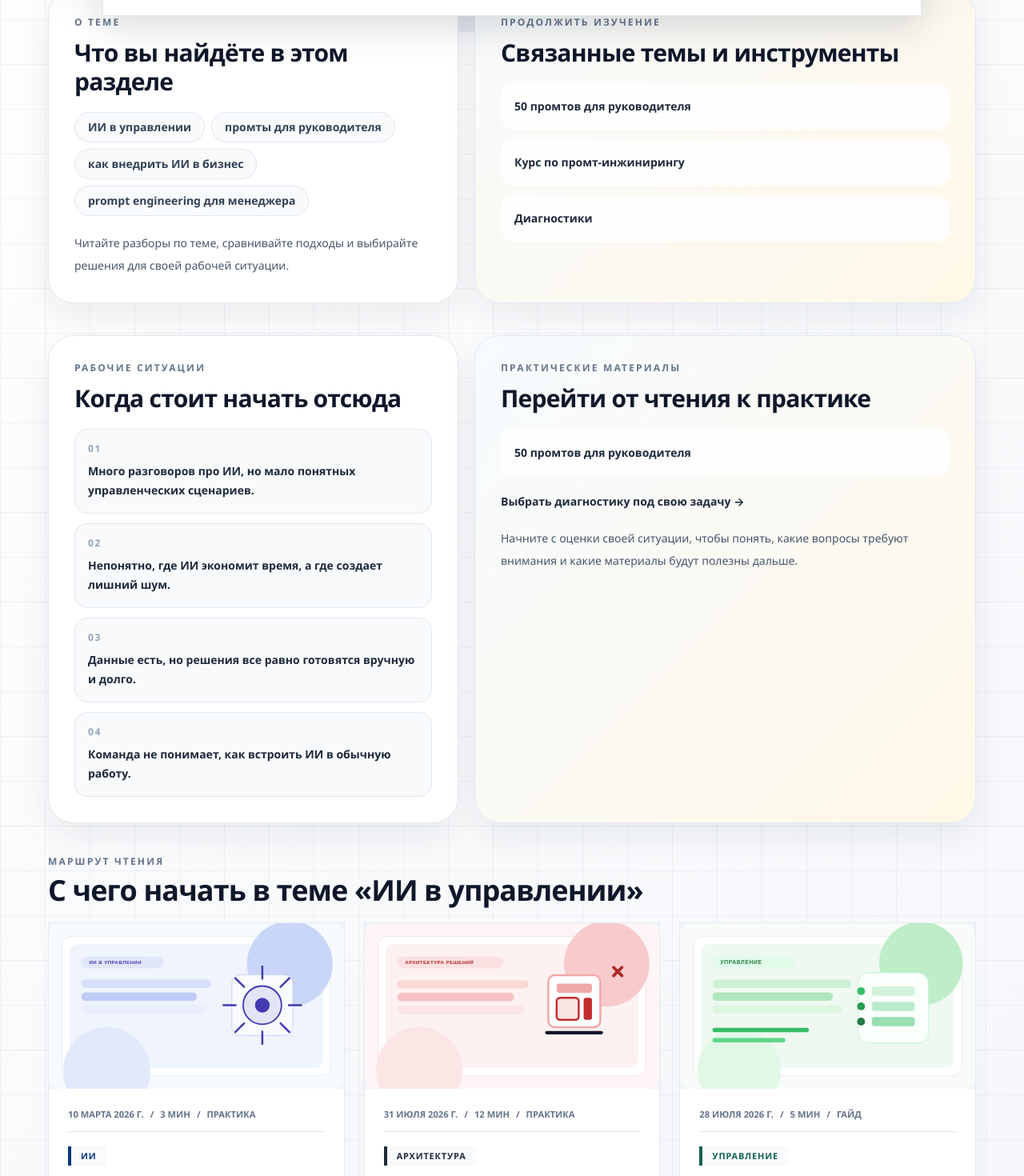
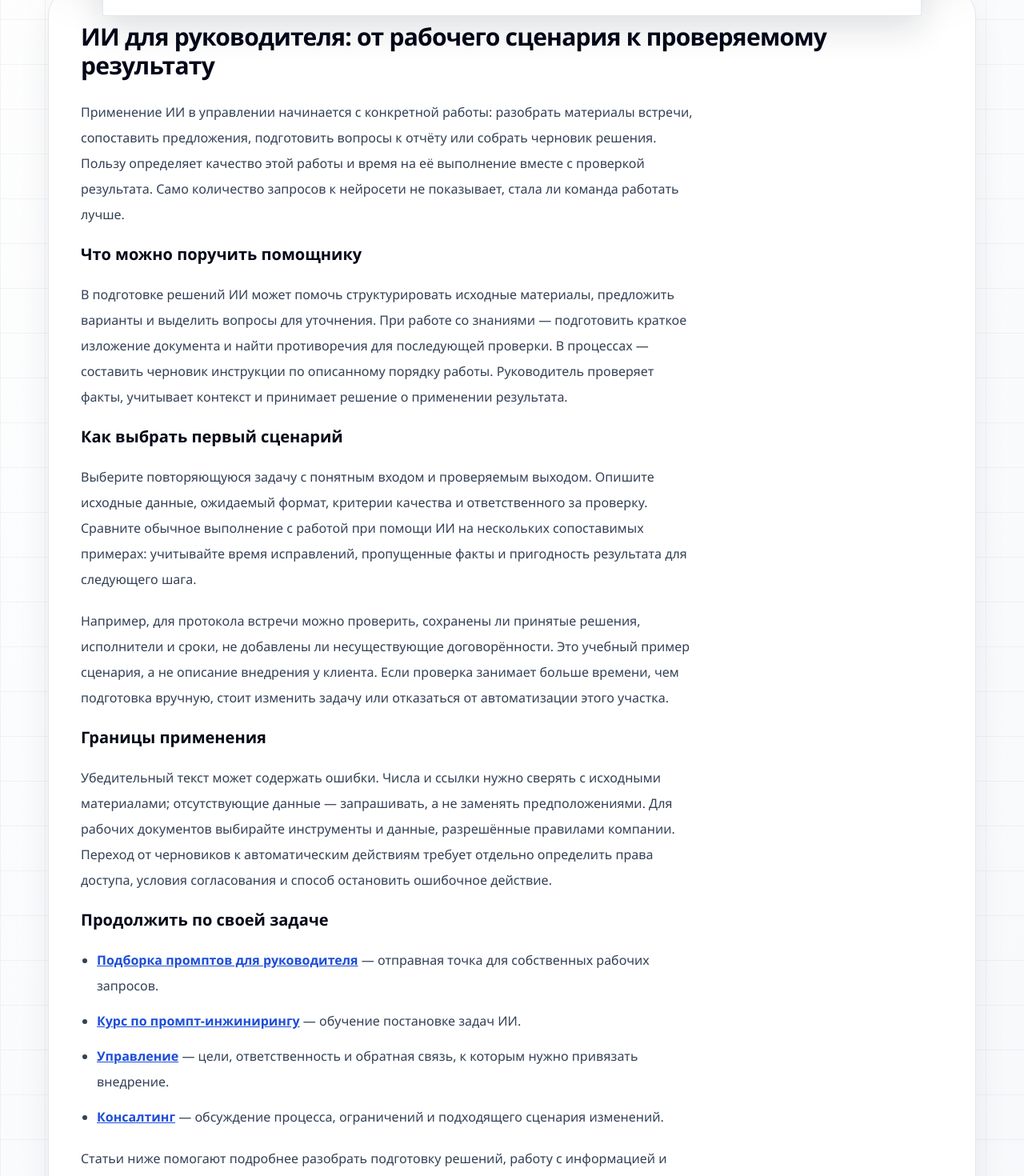
Before and after one commit to digitalmikhin-code/denis-journal, a Next.js app: page /hub/ai-management in a window 1280 px wide. Shown: the part 760-2230 px from the top of the page at 80% size. Built offline with nearby package versions, Linux system fonts and the light colour scheme; no server answers.

Commit message:
Добавить практическое введение в ИИ для руководителей

```diff
--- a/app/hub/[hub]/page.tsx
+++ b/app/hub/[hub]/page.tsx
@@ -132,6 +132,7 @@ export default function HubPage({ params }: Props): JSX.Element {
       {hub.slug === "management" && <ManagementGuide />}
       {hub.slug === "systems-thinking" && <SystemsThinkingGuide />}
       {hub.slug === "projects" && <ProjectsGuide />}
+      {hub.slug === "ai-management" && <AiManagementGuide />}
 
       <section className="grid gap-5 lg:grid-cols-[0.9fr_1.1fr]">
         <article className="rounded-[2rem] border border-slate-200 bg-white p-6 shadow-soft md:p-8">
@@ -595,3 +596,59 @@ function ManagementGuide(): JSX.Element {
     </section>
   );
 }
+
+
+function AiManagementGuide(): JSX.Element {
+  return (
+    <section aria-labelledby="ai-guide-title" className="rounded-[2rem] border border-slate-200 bg-white p-6 shadow-soft dark:border-slate-800 dark:bg-slate-900 md:p-10">
+      <h2 id="ai-guide-title" className="text-3xl font-black tracking-tight text-slate-950 dark:text-slate-50">
+        ИИ для руководителя: от рабочего сценария к проверяемому результату
+      </h2>
+      <div className="mt-6 max-w-3xl space-y-5 leading-8 text-slate-700 dark:text-slate-300">
+        <p>
+          Применение ИИ в управлении начинается с конкретной работы: разобрать материалы встречи,
+          сопоставить предложения, подготовить вопросы к отчёту или собрать черновик решения.
+          Пользу определяет качество этой работы и время на её выполнение вместе с проверкой результата.
+          Само количество запросов к нейросети не показывает, стала ли команда работать лучше.
+        </p>
+        <h3 className="text-xl font-bold text-slate-950 dark:text-slate-50">Что можно поручить помощнику</h3>
+        <p>
+          В подготовке решений ИИ может помочь структурировать исходные материалы, предложить варианты
+          и выделить вопросы для уточнения. При работе со знаниями — подготовить краткое изложение
+          документа и найти противоречия для последующей проверки. В процессах — составить черновик
+          инструкции по описанному порядку работы. Руководитель проверяет факты, учитывает контекст
+          и принимает решение о применении результата.
+        </p>
+        <h3 className="text-xl font-bold text-slate-950 dark:text-slate-50">Как выбрать первый сценарий</h3>
+        <p>
+          Выберите повторяющуюся задачу с понятным входом и проверяемым выходом. Опишите исходные данные,
+          ожидаемый формат, критерии качества и ответственного за проверку. Сравните обычное выполнение
+          с работой при помощи ИИ на нескольких сопоставимых примерах: учитывайте время исправлений,
+          пропущенные факты и пригодность результата для следующего шага.
+        </p>
+        <p>
+          Например, для протокола встречи можно проверить, сохранены ли принятые решения, исполнители
+          и сроки, не добавлены ли несуществующие договорённости. Это учебный пример сценария,
+          а не описание внедрения у клиента. Если проверка занимает больше времени, чем подготовка
+          вручную, стоит изменить задачу или отказаться от автоматизации этого участка.
+        </p>
+        <h3 className="text-xl font-bold text-slate-950 dark:text-slate-50">Границы применения</h3>
+        <p>
+          Убедительный текст может содержать ошибки. Числа и ссылки нужно сверять с исходными
+          материалами; отсутствующие данные — запрашивать, а не заменять предположениями.
+          Для рабочих документов выбирайте инструменты и данные, разрешённые правилами компании.
+          Переход от черновиков к автоматическим действиям требует отдельно определить права доступа,
+          условия согласования и способ остановить ошибочное действие.
+        </p>
+        <h3 className="text-xl font-bold text-slate-950 dark:text-slate-50">Продолжить по своей задаче</h3>
+        <ul className="list-disc space-y-3 pl-5">
+          <li><Link href="/lead/manager-ai-prompts/" className="font-semibold text-blue-700 underline dark:text-blue-300">Подборка промптов для руководителя</Link> — отправная точка для собственных рабочих запросов.</li>
+          <li><Link href="/training/243614/" className="font-semibold text-blue-700 underline dark:text-blue-300">Курс по промпт-инжинирингу</Link> — обучение постановке задач ИИ.</li>
+          <li><Link href="/hub/management/" className="font-semibold text-blue-700 underline dark:text-blue-300">Управление</Link> — цели, ответственность и обратная связь, к которым нужно привязать внедрение.</li>
+          <li><Link href="/consulting/" className="font-semibold text-blue-700 underline dark:text-blue-300">Консалтинг</Link> — обсуждение процесса, ограничений и подходящего сценария изменений.</li>
+        </ul>
+        <p>Статьи ниже помогают подробнее разобрать подготовку решений, работу с информацией и роль руководителя.</p>
+      </div>
+    </section>
+  );
+}
```
